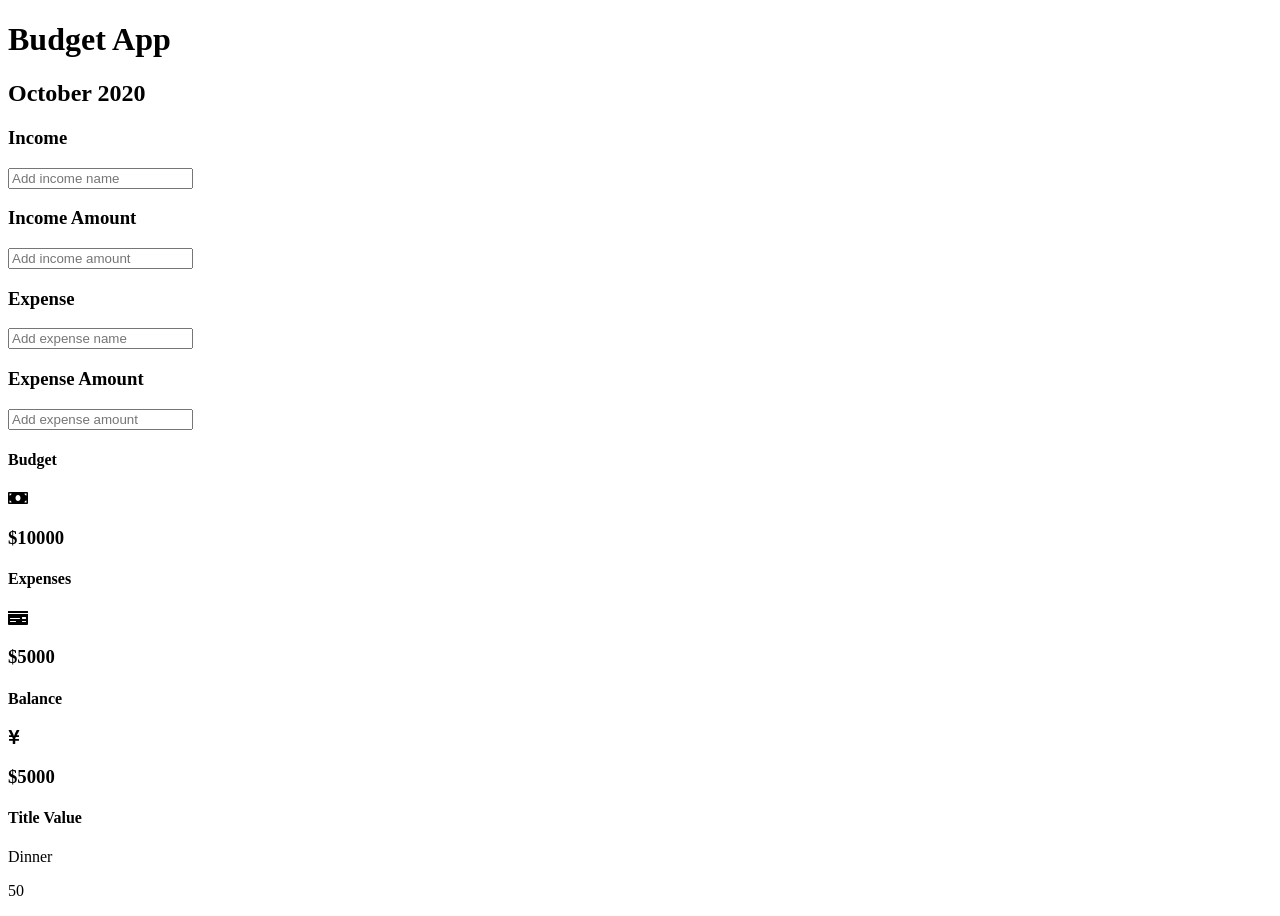
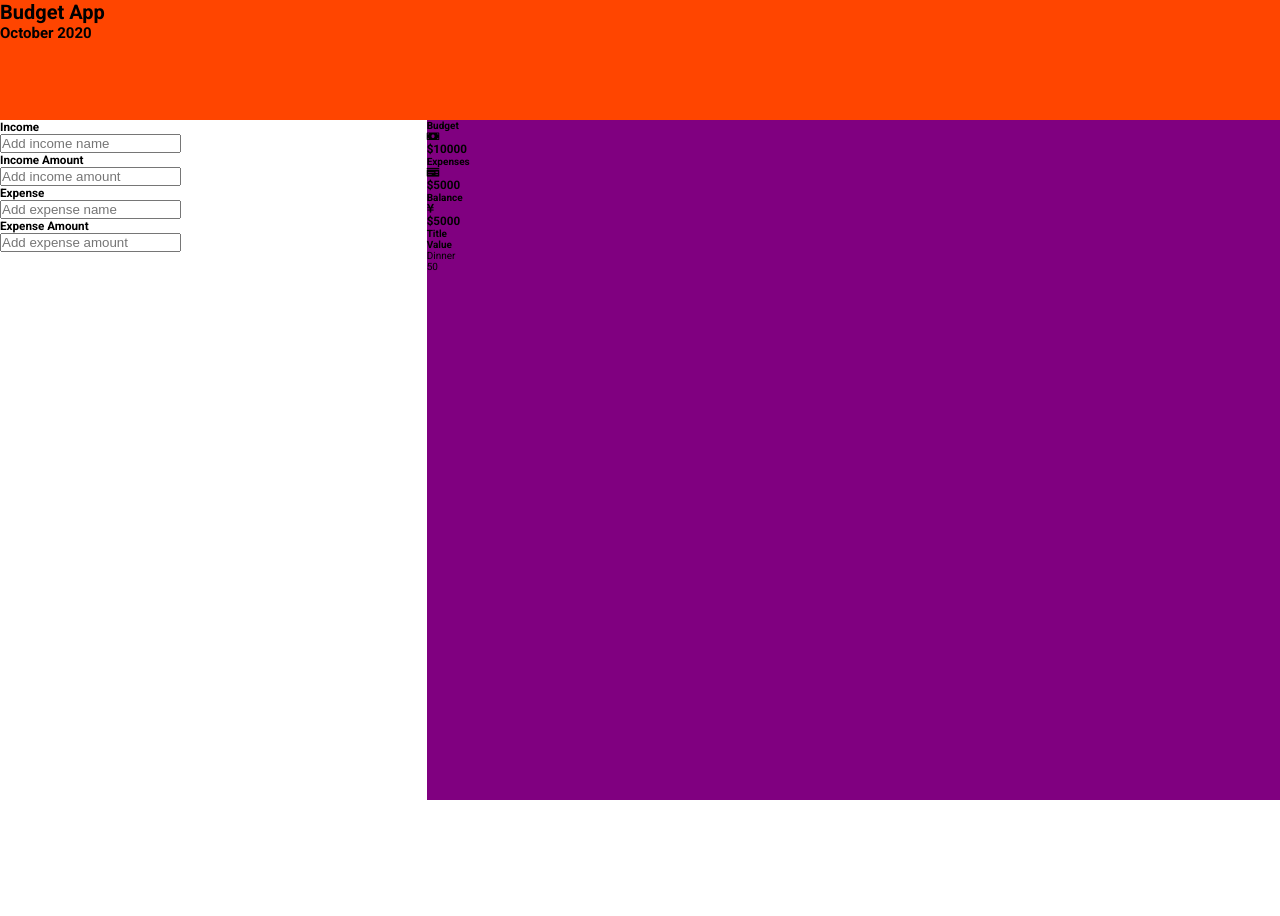
Before and after one commit to chadmuro/budget-app, a plain HTML site: page index.html in a window 1280 px wide. After the commit the page ends 800 px from the top, so only its background shows below. Drawn offline with Linux system fonts and the light colour scheme.

Commit message:
finish html and first styling

```diff
--- a/index.html
+++ b/index.html
@@ -53,10 +53,14 @@
             </div>
         </div>
         <div class="value">
-            <h4 class="value__title">Title Value</h4>
-            <p class="value__name">Dinner</p>
-            <p class="value__amount">50</p>
-
+            <div class="value__head">
+                <h4 class="value__head-title">Title</h4>
+                <h4 class="value__head-value">Value</h4>
+            </div>
+            <div class="value__list">
+                <p class="value__list-name">Dinner</p>
+                <p class="value__list-amount">50</p>
+            </div>
         </div>
     </div>
 
--- a/style.css
+++ b/style.css
@@ -0,0 +1,38 @@
+* {
+    margin: 0;
+    padding: 0;
+    box-sizing: border-box;
+}
+
+body {
+    font-size: 62.5%;
+    font-family: 'Roboto', sans-serif;
+    background-image: linear-gradient(to bottom right, green, yellowgreen);
+    color: black;
+    height: 100vh;
+    display: flex;
+    flex-wrap: wrap;
+    align-content: flex-start;
+}
+
+/* HEADER */
+.header {
+    flex: 0 0 100%;
+    height: 15%;
+    background-color: orangered;
+}
+
+
+/* ADD INCOME AND EXPENSES */
+.add {
+    background-color: white;
+    flex: 0 0 33.3333%;
+    height: 85%;
+}
+
+/* DISPLAY LIST ITEMS AND TOTALS */
+.display {
+    background-color: purple;
+    flex: 0 0 66.6666%;
+    height: 85%;
+}
```
